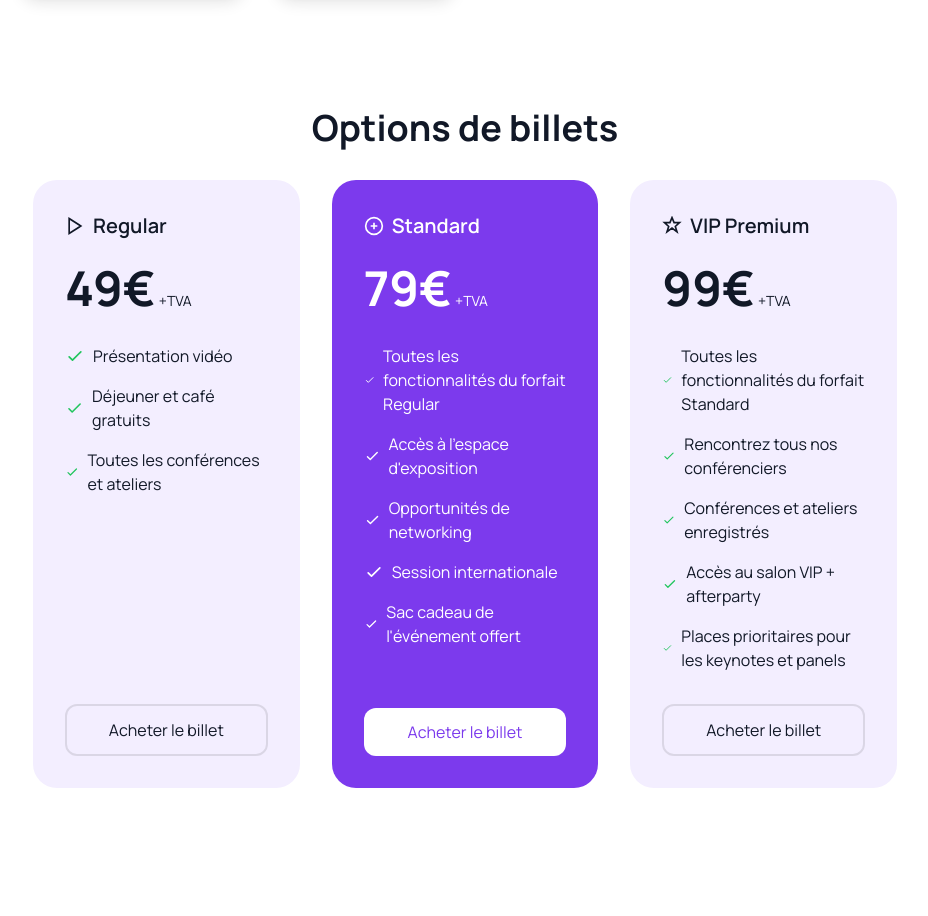
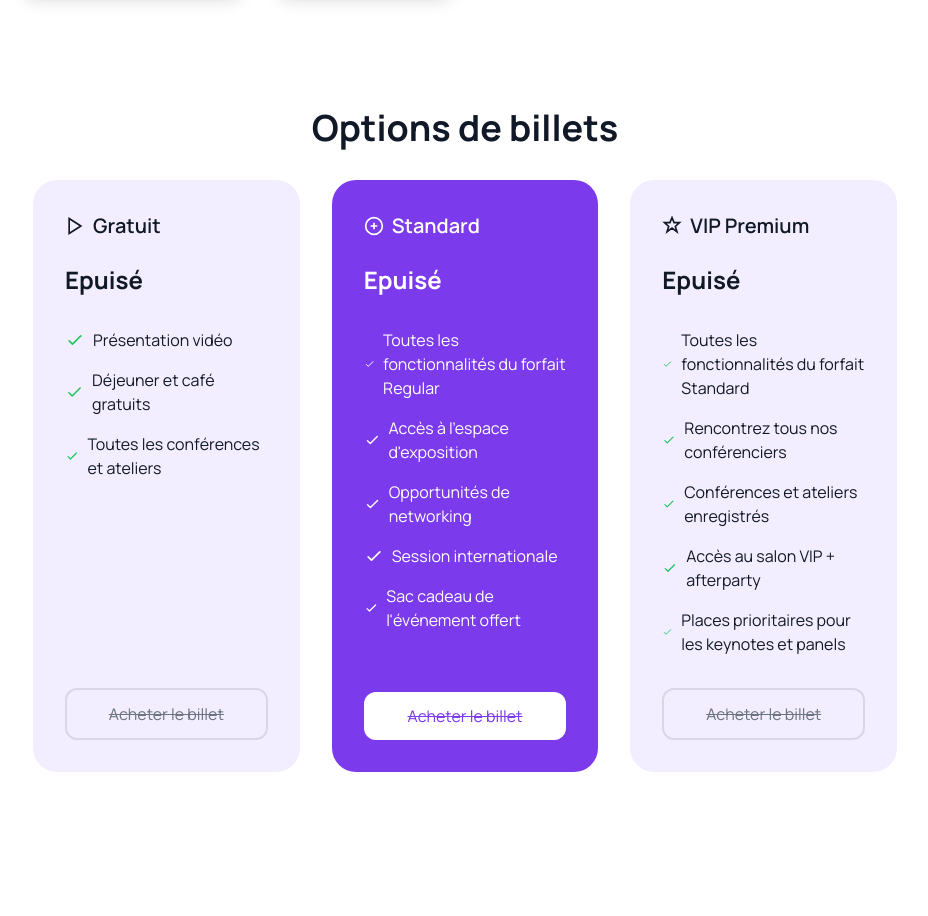
Before and after one commit to Youcode-Classe-E-2024-2025/DevStorm_eventbrite, a PHP site: template app/views/front/event/details.twig in a window 1280 px wide. Shown: the part 1377-2293 px from the top of the page, without its empty margins (175-1103 px from the left). After the commit the page ends 2149 px from the top, so only its background shows below. Run offline with PHP 8.4, Linux system fonts and the light colour scheme; the template is opened without the code that fills it: most values are stand-ins (such as "Sample title", 1, 10 or a date in 2020); grey boxes marked "Sample" are stand-in pictures; some libraries are stand-ins or nearby versions.

Commit message:
fix reservation V.2

```diff
--- a/app/controllers/back/PaimentController.php
+++ b/app/controllers/back/PaimentController.php
@@ -18,7 +18,8 @@ class PaimentController extends Controller
 
         \Stripe\Stripe::setApiKey($stripeSecretKey);
         header('Content-Type: application/json');
-
+        $type = $item->ticket_type == 'payant' ? 'Standard':$item->ticket_type ;
+$name = " #{$type}# Ticket for  {$item->event->title} ";
         $checkout_session = \Stripe\Checkout\Session::create([
           'line_items' => [[
             'quantity' => 1,
@@ -26,7 +27,7 @@ class PaimentController extends Controller
                         'currency' => 'usd',
                         'unit_amount' => $item->price*100, // (e.g., $20.00 = 2000 cents)
                         'product_data' => [
-                            'name' =>'Ticket for '. $item->event->title,
+                            'name' => $name,
                             'description' => $item->event->description ,
                         ],
                     ],
--- a/app/controllers/front/EventController.php
+++ b/app/controllers/front/EventController.php
@@ -76,7 +76,7 @@ class EventController extends Controller
         }
 
         $userId = Session::getUser()['id'];
-        if($event->addReservation($userId,'VIP')){
+        if($event->addReservation($userId,$type)){
             Session::setFlashMessage('green',"event #{$event->title} has been successfully reserved.");
             $this->redirect("/cart");
 
--- a/app/models/Event.php
+++ b/app/models/Event.php
@@ -607,6 +607,9 @@ public function getEventParticipants($eventId)
             return false;
         }
 
+        // echo("<pre>");
+        // var_dump($ticketType);
+        // echo("</pre>");die;
         $ticket = new Ticket(null, $this, User::read($userId),$ticketType, $this->ticketTypes[$ticketType]['price'], null, 'réservé');
         if (!$ticket->save()) {
             return false;
--- a/app/views/front/cart.twig
+++ b/app/views/front/cart.twig
@@ -23,8 +23,9 @@
                         <!-- Event Info -->
                         <div>
                             <h2 class="text-xl font-bold">{{ reservation.event.title }}</h2>
+                            <h3 class="text-purple-300 font-bold">{% if reservation.ticket_type == 'payant' %} Standard {% else %} {{ reservation.ticket_type }}  {% endif %} </h3>
                             <p class="text-gray-400">Le {{ reservation.event.date|date('d M Y') }} à {{ reservation.event.location }}</p>
-                            <p class="text-sm text-gray-400">Prix : {{ reservation.event.price }} €</p>
+                            <p class="text-sm text-gray-400">Prix : {{ reservation.price }} €</p>
                         </div>
 
                         <!-- Actions -->
--- a/app/views/front/event/details.twig
+++ b/app/views/front/event/details.twig
@@ -95,16 +95,23 @@
             <h2 class="text-4xl font-bold mb-8 text-center font-display">Options de billets</h2>
             <div class="max-w-7xl mx-auto grid md:grid-cols-3 gap-8">
                 <!-- Regular Tier -->
+
                 <div class="rounded-3xl bg-[#F3EEFF] p-8 flex flex-col h-full">
                     <div class="flex items-center gap-2 mb-6">
                         <svg xmlns="http://www.w3.org/2000/svg" class="h-5 w-5" viewBox="0 0 24 24" fill="none" stroke="currentColor" stroke-width="2">
                             <path d="M5 3l14 9-14 9V3z"/>
                         </svg>
-                        <h2 class="text-xl font-semibold">Regular</h2>
+                        <h2 class="text-xl font-semibold">Gratuit</h2>
                     </div>
                     <div class="mb-8">
-                        <span class="text-5xl font-bold">49€</span>
-                        <span class="text-sm">+TVA</span>
+                         {% if event.ticketTypes['gratuit'] %}
+                        <span class="text-5xl font-bold">0$</span>
+                        <span class="text-sm"></span>
+                         {% else %}
+                         <span class="text-2xl font-bold">
+                         Epuisé
+                        </span>
+                         {% endif %}
                     </div>
                     <ul class="space-y-4 flex-grow">
                         <li class="flex items-center gap-2">
@@ -126,12 +133,22 @@
                             Toutes les conférences et ateliers
                         </li>
                     </ul>
+                    {% if event.ticketTypes['gratuit'] %}
                     <div class="mt-8">
-                        <a href="/reserve/{{ event.id }}?ticket=regular" class="block w-full py-3 rounded-xl border-2 border-black/10 hover:bg-black/5 transition-colors text-center">
+                        <a href="/reserve/{{ event.id }}?ticket=gratuit" class="block w-full py-3 rounded-xl border-2 border-black/10 hover:bg-black/5 transition-colors text-center">
                             Acheter le billet
                         </a>
                     </div>
+                    {% else %}
+                    <div class="mt-8">
+                        <a class="block w-full py-3 rounded-xl border-2 border-black/10 text-center text-gray-500 line-through">
+                            Acheter le billet
+                        </a>
+                    </div>
+                       {% endif %}
                 </div>
+
+
                 <!-- Standard Tier -->
                 <div class="rounded-3xl bg-[#7C3AED] p-8 text-white flex flex-col h-full">
                     <div class="flex items-center gap-2 mb-6">
@@ -142,8 +159,16 @@
                         <h2 class="text-xl font-semibold">Standard</h2>
                     </div>
                     <div class="mb-8">
-                        <span class="text-5xl font-bold">79€</span>
+                         {% if event.ticketTypes['payant'] %}
+                        <span class="text-5xl font-bold">
+                         {{event.ticketTypes['payant']['price']}}$
+                        </span>
                         <span class="text-sm">+TVA</span>
+                         {% else %}
+                         <span class="text-2xl font-bold">
+                         Epuisé
+                        </span>
+                         {% endif %}
                     </div>
                     <ul class="space-y-4 flex-grow">
                         <li class="flex items-center gap-2">
@@ -177,11 +202,20 @@
                             Sac cadeau de l'événement offert
                         </li>
                     </ul>
+                     {% if event.ticketTypes['payant'] %}
                     <div class="mt-8">
-                        <a href="/reserve/{{ event.id }}?ticket=standard" class="block w-full py-3 rounded-xl bg-white text-[#7C3AED] hover:bg-white/90 transition-colors text-center">
+                        <a href="/reserve/{{ event.id }}?ticket=payant" class="block w-full py-3 rounded-xl bg-white text-[#7C3AED] hover:bg-white/90 transition-colors text-center">
                             Acheter le billet
                         </a>
                     </div>
+                    {% else %}
+                    <div class="mt-8">
+                        <a class="block w-full py-3 rounded-xl bg-white text-[#7C3AED] hover:bg-white/90 transition-colors text-center line-through">
+                            Acheter le billet
+                        </a>
+                    </div>
+                       {% endif %}
+
                 </div>
                 <!-- VIP Premium Tier -->
                 <div class="rounded-3xl bg-[#F3EEFF] p-8 flex flex-col h-full">
@@ -192,8 +226,16 @@
                         <h2 class="text-xl font-semibold">VIP Premium</h2>
                     </div>
                     <div class="mb-8">
-                        <span class="text-5xl font-bold">99€</span>
+                         {% if event.ticketTypes['VIP'] %}
+                        <span class="text-5xl font-bold">
+                         {{event.ticketTypes['VIP']['price']}}$
+                        </span>
                         <span class="text-sm">+TVA</span>
+                         {% else %}
+                         <span class="text-2xl font-bold">
+                         Epuisé
+                        </span>
+                         {% endif %}
                     </div>
                     <ul class="space-y-4 flex-grow">
                         <li class="flex items-center gap-2">
@@ -227,11 +269,19 @@
                             Places prioritaires pour les keynotes et panels
                         </li>
                     </ul>
+                    {% if event.ticketTypes['VIP'] %}
                     <div class="mt-8">
-                        <a href="/reserve/{{ event.id }}?ticket=vip" class="block w-full py-3 rounded-xl border-2 border-black/10 hover:bg-black/5 transition-colors text-center">
+                        <a href="/reserve/{{ event.id }}?ticket=VIP" class="block w-full py-3 rounded-xl border-2 border-black/10 hover:bg-black/5 transition-colors text-center">
                             Acheter le billet
                         </a>
                     </div>
+                    {% else %}
+                    <div class="mt-8">
+                        <a class="block w-full py-3 rounded-xl border-2 border-black/10 text-center text-gray-500 line-through">
+                            Acheter le billet
+                        </a>
+                    </div>
+                       {% endif %}
                 </div>
             </div>
         </section>
--- a/app/views/front/event/ticket.twig
+++ b/app/views/front/event/ticket.twig
@@ -38,11 +38,11 @@
                     </div>
                     <div class="flex flex-col">
                         <span class="text-xs text-zinc-400">Ticket Type</span>
-                        <span class="font-mono text-purple-400">{{ ticket.ticket_type}}</span>
+                        <span class="font-mono text-purple-400">{% if ticket.ticket_type == 'payant' %} Standard {% else %}  {{ ticket.ticket_type }}  {% endif %}</span>
                     </div>
                     <div class="flex flex-col">
                         <span class="text-xs text-zinc-400">Price</span>
-                        <span class="font-mono">${{ ticket.event.price}}</span>
+                        <span class="font-mono">${{ ticket.price}}</span>
                     </div>
                 </div>
                 <div class="flex w-full mt-auto justify-between">
```
